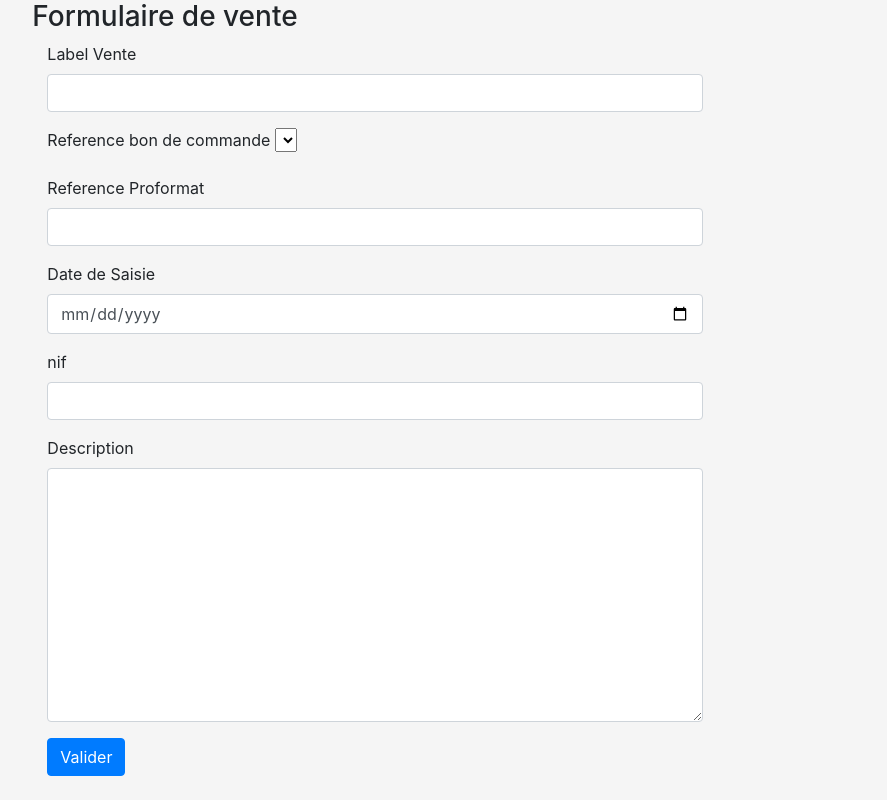
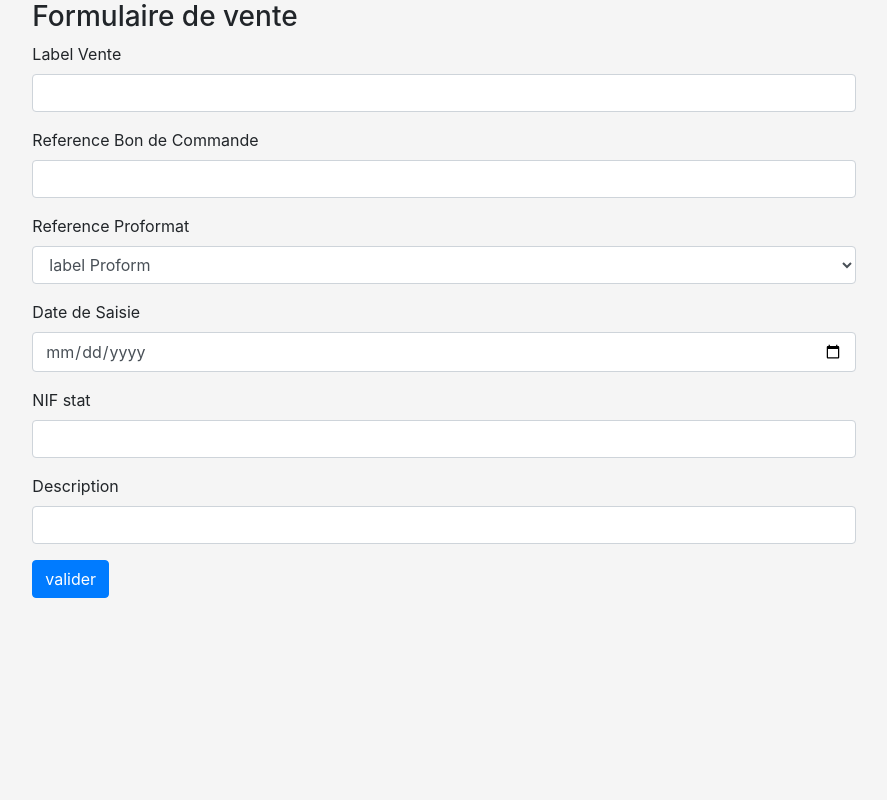
Before and after one commit to mendrika-ops/moduleVente, a CodeIgniter app: page /moduleVente/index.php/formulairevente/form in a window 1280 px wide. Shown: the whole page, without its empty margins (196-1083 px from the left). Run offline with CodeIgniter, Linux system fonts and the light colour scheme; data comes from the database, SQL or seed files in the repository; lists and menus that the app fills with data are empty.

Commit message:
update_mod1

```diff
--- a/application/controllers/Formulairevente.php
+++ b/application/controllers/Formulairevente.php
@@ -7,12 +7,15 @@
     public function index()
 	{
 		// $this->load->view('welcome_message');
+        $this->load->model('BonLiv');
+
         $this->load->view('Formulaire');
 	}
     public function form()
     {
         $this->load->helper('form');
         $this->load->model('BonLiv');
+        $data['proformat']= $this->BonLiv->getProformat();
         $data['Ref']=$this->BonLiv->RefBonCom();
         $this->load->view('Formulaire',$data);
     }
--- a/application/controllers/Traitform.php
+++ b/application/controllers/Traitform.php
@@ -14,7 +14,6 @@
         $this->load->model('BonLiv');
         $this->BonLiv->insert($labelvente,$Ref,$date,$nif,$description,$RefProform);
         $this->load->helper('form');
-        $this->load->model('BonLiv');
         $data['Ref']=$this->BonLiv->RefBonCom();
         $this->load->view('Recherche',$data);
     }
--- a/application/models/BonLiv.php
+++ b/application/models/BonLiv.php
@@ -6,7 +6,7 @@
 
     public function RefBonCom()
     {
-        $sql="select label,idBonDeCommande from bonDeCommande join proformat on bonDeCommande.idProformat = proformat.id";
+        $sql="select * from bonDeCommande";
         $stmt = $this->db->query($sql);
         $val=array();
         $indice=0;
@@ -20,7 +20,21 @@
         }
         return $val;
     }
-
+    public function getProformat(){
+        $sql="select * from proformat";
+        $stmt = $this->db->query($sql);
+        $val=array();
+        $indice=0;
+        foreach($stmt -> result_array() as $row)
+        {
+            foreach($row as $key => $value)
+            {
+                $val[$indice][$key] = $value;
+            }
+            $indice++;
+        }
+        return $val;
+    }
     public function insert($labelvente,$Ref,$date,$nif,$description,$RefProform)
     {
         $sql=sprintf("insert into bonLivrason(idBonDeCommande,idProformat,label,nif,dateBL,description) values (%u,%u,'%s','%s','%s','%s')",$Ref,$RefProform,$labelvente,$nif,$date,$description);
--- a/application/views/Formulaire.php
+++ b/application/views/Formulaire.php
@@ -14,40 +14,37 @@
 <body style="background-color: whitesmoke">
     <div class="container centered col-8" >
         <h3>Formulaire de vente</h3>
-        <?php echo form_open(site_url('Traitform/insert'),['class'=>'col-10','method'=>'get']) ?>
+        <form action="Traitform/insert" method="get">
             <div class="mb-3">
-            <?php echo form_label('Label Vente','label Vente',['class'=>'form-label']) ?>
-            <?php echo form_input(['class'=>'form-control','name'=>'labelvente']) ?>
+                <label>Label Vente</label>
+                <input class="form-control" type="text" name="labelvente">
             </div>
             <div class="mb-3">
-            <?php echo form_label('Reference bon de commande','Reference bon de commande',['class'=>'form-label']) ?>
-            <select name="Ref" id="">
-                <?php for($i=0;$i<count($Ref);$i++) {?>
-                    <option value="<?php echo $Ref[$i]['idBonDeCommande'] ?>"><?php echo $Ref[$i]['label'] ?></option>
+                <label>Reference Bon de Commande</label>
+                <input type="text" class="form-control" name="Ref">
+            </div>
+            <div class="mb-3">
+                <label>Reference Proformat</label>
+                <select class="form-control" name="RefProform">
+                    <?php for($i=0;$i<count($proformat);$i++) {?>
+                        <option value="<?php echo $proformat[$i]['id'] ?>"><?php echo $proformat[$i]['label'] ?></option>
                     <?php }?>
                 </select>
             </div>
-
             <div class="mb-3">
-            <?php echo form_label('Reference Proformat','Reference Proformat',['class'=>'form-label']) ?>
-            <?php echo form_input(['type'=>'text','class'=>'form-control','name'=>'RefProform']) ?>
-        </div>
-
-        <div class="mb-3">
-            <?php echo form_label('Date de Saisie','Date de Saisie',['class'=>'form-label']) ?>
-            <?php echo form_input(['type'=>'date','class'=>'form-control','name'=>'date']) ?>
+                <label >Date de Saisie</label>
+                <input type="date" class="form-control" name="date">
             </div>
             <div class="mb-3">
-            <?php echo form_label('nif','nif',['class'=>'form-label']) ?>
-            <?php echo form_input(['type'=>'text','class'=>'form-control','name'=>'nif']) ?>
+                <label >NIF stat</label>
+                <input type="text" class="form-control" name="nif">
             </div>
             <div class="mb-3">
-            <?php echo form_label('Description','Description',['class'=>'form-label']) ?>
-            <?php echo form_textarea(['type'=>'text','class'=>'form-control','name'=>'description']) ?>
+                <label >Description</label>
+                <input type="text" class="form-control" name="description">
             </div>
-        <button type="submit" class="btn btn-primary">Valider</button>
-        <?php echo form_close() ?>
+            <input type="submit" class="btn btn-primary" value="valider">
+        </form>
     </div>
-
 </body>
 </html>
```
Also changed, not shown: 5 other files. Lines whose indentation alone changed are shown as unchanged.
